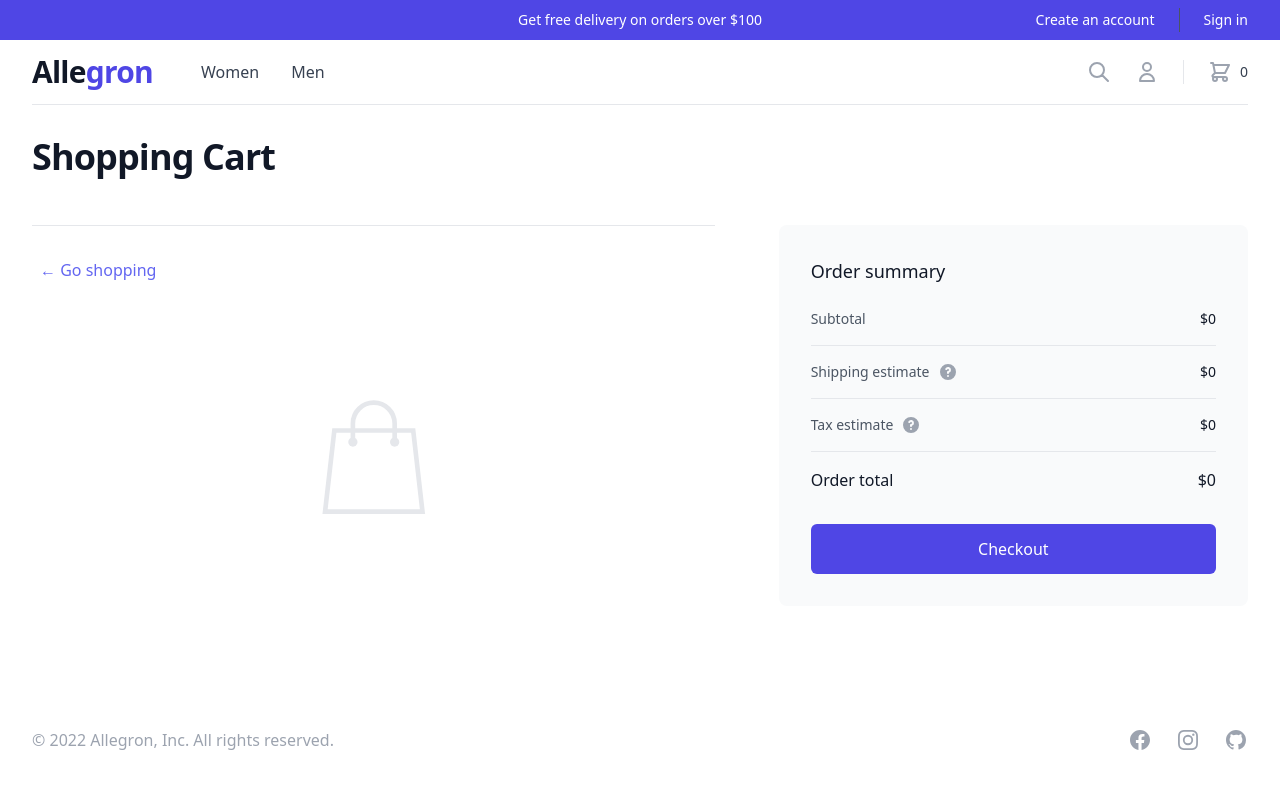
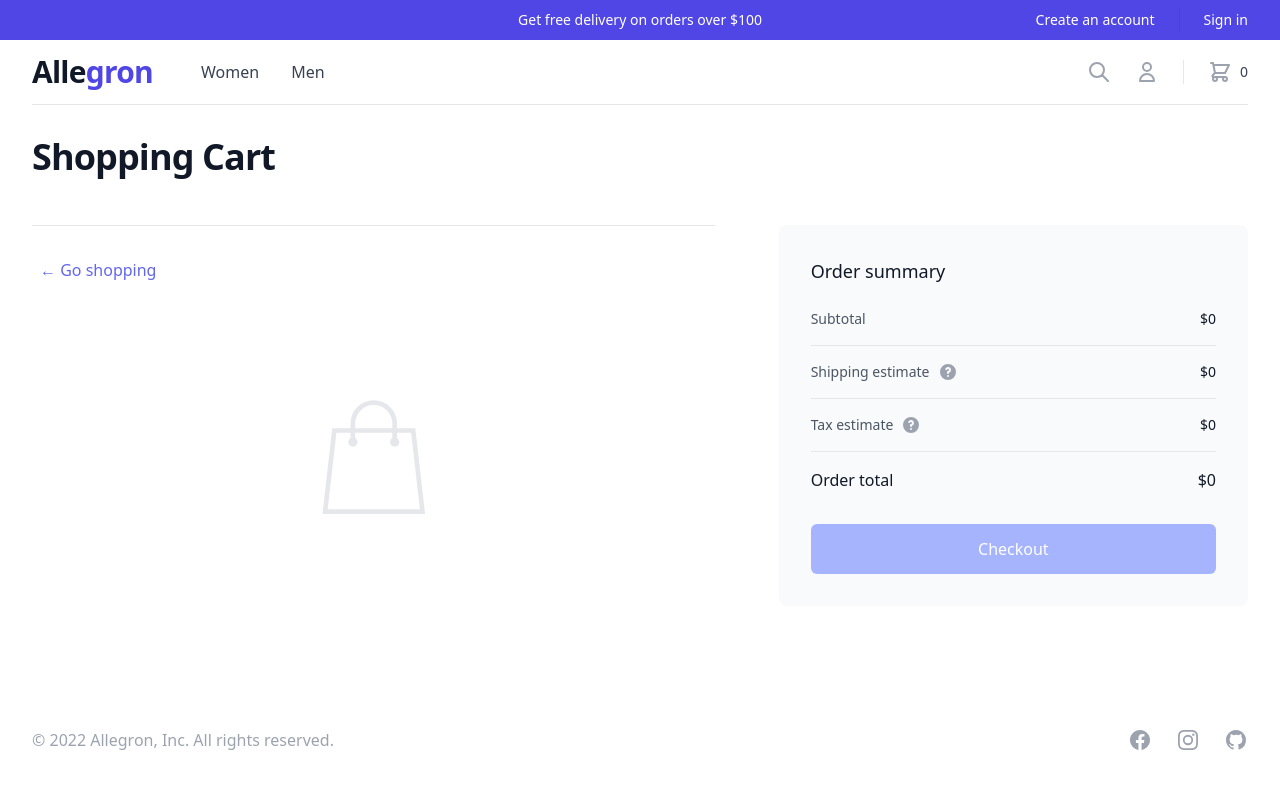
Before and after one commit to tomaszdanczak/allegron, a React (Create React App) app in the folder frontend/: page /cart in a window 1280 px wide. Shown: the top 788 px of the page. Built offline with nearby package versions, Linux system fonts and the light colour scheme.

Commit message:
Disable Checkout button when cart is empty

```diff
--- a/frontend/src/components/atoms/Button/Button.tsx
+++ b/frontend/src/components/atoms/Button/Button.tsx
@@ -2,14 +2,16 @@ import { MouseEvent } from 'react'
 
 interface IProps {
   text: string
+  disabled?: boolean
   onClick: (e: MouseEvent<HTMLButtonElement>) => void
 }
 
-export default function Button({ text, onClick }: IProps) {
+export default function Button({ text, onClick, disabled }: IProps) {
   return (
     <button
+      disabled={disabled}
       onClick={onClick}
-      className="flex w-full items-center justify-center rounded-md border border-transparent bg-indigo-600 py-3 px-8 text-base font-medium text-white hover:bg-indigo-700 focus:outline-none focus:ring-2 focus:ring-indigo-500 focus:ring-offset-2"
+      className="flex w-full items-center justify-center rounded-md border border-transparent bg-indigo-600 py-3 px-8 text-base font-medium text-white hover:bg-indigo-700 focus:outline-none focus:ring-2 focus:ring-indigo-500 focus:ring-offset-2 disabled:bg-indigo-300"
     >
       {text}
     </button>
--- a/frontend/src/components/organisms/OrderSummary/OrderSummary.tsx
+++ b/frontend/src/components/organisms/OrderSummary/OrderSummary.tsx
@@ -74,7 +74,7 @@ export default function OrderSummary() {
         </div>
       </dl>
 
-      <Button text="Checkout" onClick={handleCheckoutButtonClick} />
+      <Button disabled={cartItems.length === 0 && true} text="Checkout" onClick={handleCheckoutButtonClick} />
     </section>
   )
 }
--- a/frontend/src/views/CartScreen/CartScreen.tsx
+++ b/frontend/src/views/CartScreen/CartScreen.tsx
@@ -24,7 +24,7 @@ export default function CartScreen() {
             </ul>
           ) : (
             <div className="h-full border-t border-gray-200 pt-8">
-              <Link to="/" className="ml-2 block text-indigo-500 hover:text-indigo-600">
+              <Link to="/" className="ml-2 text-indigo-500 hover:text-indigo-600">
                 ← Go shopping
               </Link>
               <div className="flex h-full w-full items-center justify-center">
```
Also changed, not shown: 1 other file (tests, documents, lock files or other folders).
